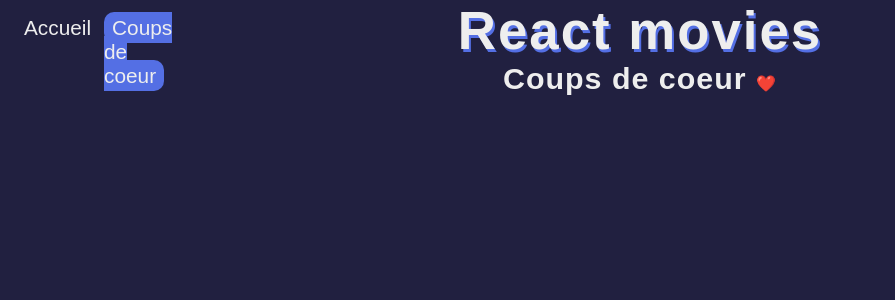
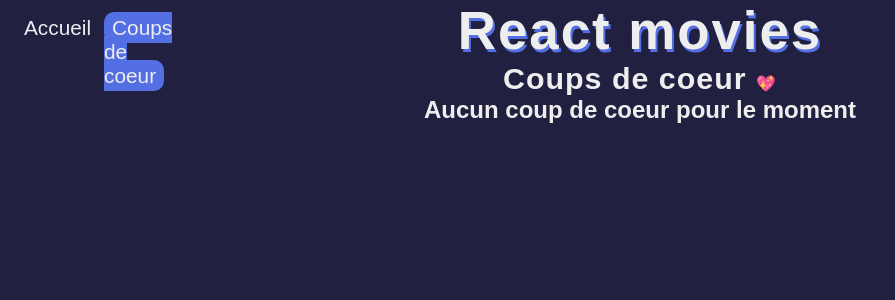
Before and after one commit to Guillaume-tllrd/react-movie, a React (Vite) app: page /coups-de-coeur in a window 1280 px wide. Shown: the top 300 px of the page, without its empty margins (0-895 px from the left). Built offline with nearby package versions, Linux system fonts and the light colour scheme; a web font is replaced by a local one.

Commit message:
localstrorage done

```diff
--- a/src/components/Card.jsx
+++ b/src/components/Card.jsx
@@ -28,8 +28,6 @@ const Card = ({movie}) => {
                 case 18: genreArray.push("Drame");
                 break;
                 case 10751: genreArray.push("Famille");
-                break;
-                case 14: genreArray.push("Fantaisie");
                 break;
                 case 14: genreArray.push("Fantaisie");
                 break;
--- a/src/main.jsx
+++ b/src/main.jsx
@@ -3,8 +3,4 @@ import ReactDOM from 'react-dom/client'
 import App from './App.jsx'
 import "./styles/index.scss"
 
-ReactDOM.createRoot(document.getElementById('root')).render(
-  <React.StrictMode>
-    <App />
-  </React.StrictMode>,
-)
+ReactDOM.createRoot(document.getElementById('root')).render(<App />)
--- a/src/pages/LikePage.jsx
+++ b/src/pages/LikePage.jsx
@@ -1,6 +1,10 @@
-import React, { useEffect, useState } from 'react';
-import Header from '../components/Header';
-import axios from 'axios';
+import React from "react";
+import { useEffect } from "react";
+import { useState } from "react";
+import Header from "../components/Header";
+import axios from "axios";
+import Card from "../components/Card";
+// import { cleanup } from "@testing-library/react";
 
 const LikePage = () => {
   const [listData, setListData] = useState([]);
@@ -8,20 +12,32 @@ const LikePage = () => {
   useEffect(() => {
     // Si il y a qqchose dans le localStorage tu me le renvoie sinon un tableau vide car en bas on va faire un map et si pas de tableau il y aurait un message d'erreur
     // Au départ on a un string, on va split cad à chaque fois que tu vois une virgule tu vas me faire un élément de tableau avec le split
-        let moviesId = window.localStorage.movies ? window.localStorage.movies.split(",") : [];
+    let moviesId = window.localStorage.movies
+      ? window.localStorage.movies.split(",")
+      : [];
 
-        for(let i = 0; i < moviesId.length; i++ ){
-            axios.get(`https://api.themoviedb.org/3/movie/${moviesId}?api_key=ed82f4c18f2964e75117c2dc65e2161d`).then(res => setListData(listData));
-            // pour avoir tous les films, on va d'abord: déclarer listData qu'on va ensuite destructuré pour y ajouter les res.data
+    for (let i = 0; i < moviesId.length; i++) {
+      axios
+        .get(
+          `https://api.themoviedb.org/3/movie/${moviesId[i]}?api_key=ed82f4c18f2964e75117c2dc65e2161d&language=fr-FR`
+        )
+        .then((res) => setListData((listData) => [...listData, res.data]));
     }
-    }, [])
+    // pour avoir tous les films, on va d'abord: déclarer listData qu'on va ensuite destructuré pour y ajouter les res.data. En revanche pour ne pas que le useEffect se joue deux fois on doit désactiver le stric mode dans le main.jsx
+  }, []);
 
   return (
-        <div className='user-list-page'>
-            <Header/>
-            <h2>Coups de coeur <span>❤️</span></h2>
+    <div className="user-list-page">
+      <Header />
+      <h2>
+        Coups de coeur <span>💖</span>
+      </h2>
       <div className="result">
-
+        {listData.length > 0 ? (
+          listData.map((movie) => <Card movie={movie} key={movie.id} />)
+        ) : (
+          <h2>Aucun coup de coeur pour le moment</h2>
+        )}
       </div>
     </div>
   );
```
Lines whose indentation alone changed are shown as unchanged.
